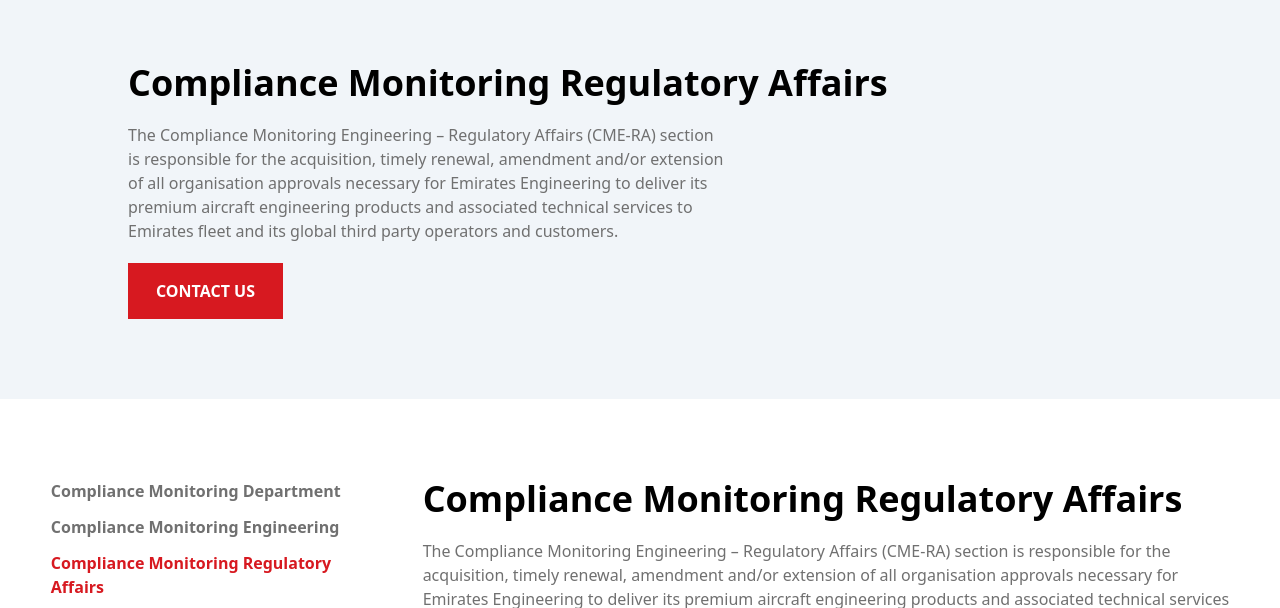
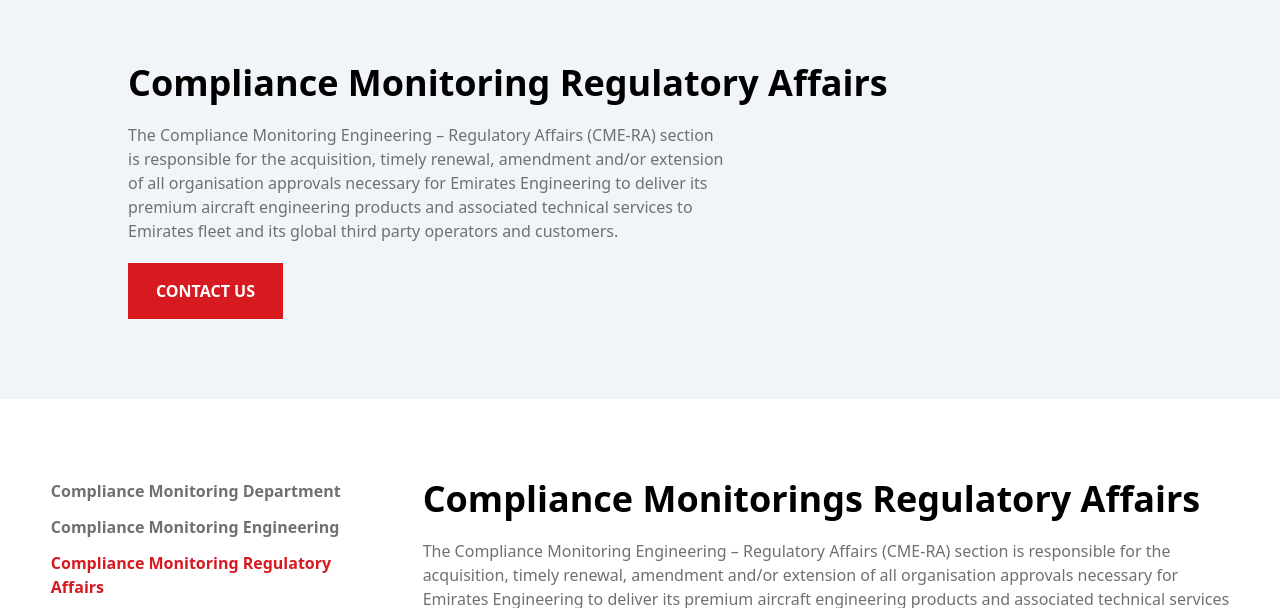
Before and after one commit to Waarith/Dervac-Emirate, a website: page src/pages/Compliance-Monitoring/regulatory-affairs.html in a window 1280 px wide. Shown: the part 173-781 px from the top of the page. Drawn offline with nearby package versions, Linux system fonts and the light colour scheme; files that its build step writes are made by us from their sources.

Commit message:
wahab second push

```diff
--- a/src/pages/Compliance-Monitoring/regulatory-affairs.html
+++ b/src/pages/Compliance-Monitoring/regulatory-affairs.html
@@ -174,7 +174,7 @@
           </div>
 
           <div>
-            <h1 class="text-4xl font-bold">Compliance Monitoring Regulatory Affairs</h1>
+            <h1 class="text-4xl font-bold">Compliance Monitorings Regulatory Affairs</h1>
 
             <p class="text-[#707070] mt-5">The Compliance Monitoring Engineering – Regulatory Affairs (CME-RA) section is responsible for the <br> acquisition, timely renewal, amendment and/or extension of all organisation approvals necessary for <br> Emirates Engineering to deliver its premium aircraft engineering products and associated technical services <br> to Emirates aircraft fleet and its global third party operators and customers. The section also responsible <br> for the development, management and publication of regulatory expositions (ie. CAME, MOE and <br> Supplements) as well as the administration, evaluation and control of departmental manuals, engineering <br> procedures, forms and quality notices.</p>
 
```
